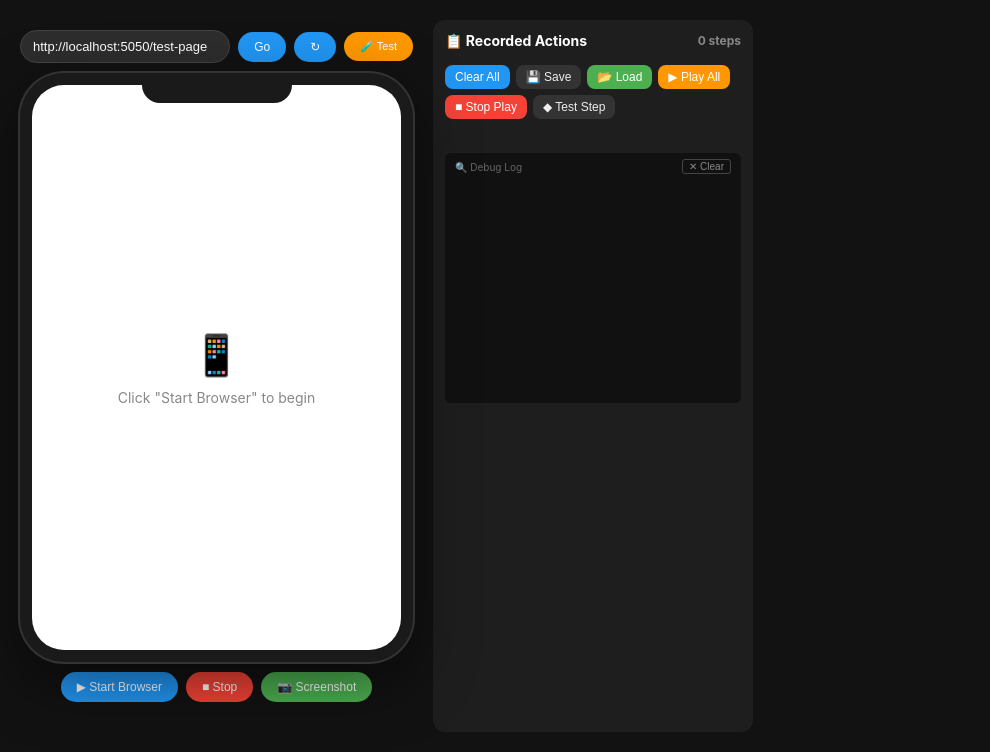
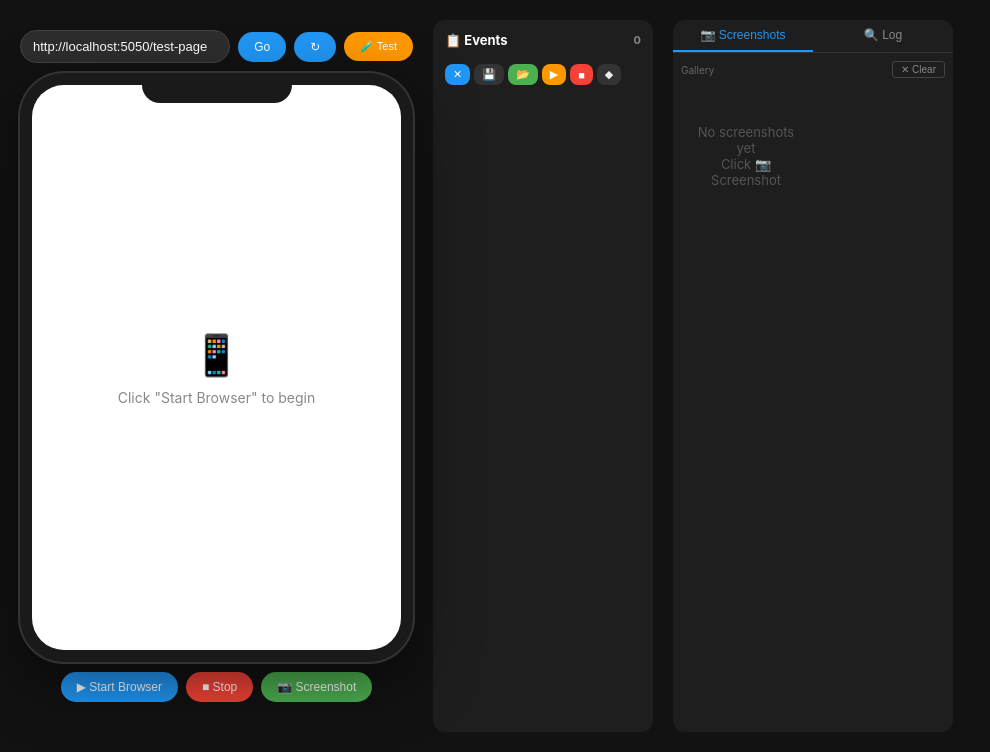
Before and after one commit to luojianwei2006/quora_automation, a Flask app: page /browser in a window 1280 px wide. Shown: the part 48-800 px from the top of the page, without its empty margins (0-990 px from the left). Run offline with Flask 3, Linux system fonts and the light colour scheme; some libraries are stand-ins or nearby versions.

Commit message:
feat: 三列布局 - 手机/事件/截图日志标签切换

```diff
--- a/templates/browser.html
+++ b/templates/browser.html
@@ -13,14 +13,13 @@
             padding: 20px;
             overflow-y: auto;
         }
-        @media (max-width: 900px) {
+        @media (max-width: 1100px) {
             .browser-layout {
                 flex-direction: column;
                 align-items: center;
             }
-            .action-panel {
+            .action-panel, .info-panel {
                 width: 393px !important;
-                height: auto !important;
                 flex: none !important;
             }
         }
@@ -258,7 +257,7 @@
         }
         .browser-toolbar button:hover { background: #1976D2; }
 
-        /* Right panel - action list + debug */
+        /* Middle column - action list + buttons */
         .action-panel {
             background: #1e1e1e;
             border-radius: 12px;
@@ -267,13 +266,13 @@
             display: flex;
             flex-direction: column;
             gap: 8px;
-            width: 320px;
-            flex: 0 0 320px;
+            width: 220px;
+            flex: 0 0 220px;
         }
         .action-panel h3 {
             color: #fff;
             margin: 0;
-            font-size: 14px;
+            font-size: 13px;
             display: flex;
             justify-content: space-between;
             align-items: center;
@@ -282,18 +281,18 @@
             display: flex;
             flex-direction: column;
             gap: 4px;
-            max-height: 320px;
+            max-height: 250px;
             overflow-y: auto;
             flex-shrink: 0;
         }
         .action-item {
             background: #2a2a2a;
             border-radius: 6px;
-            padding: 6px 10px;
+            padding: 5px 8px;
             border-left: 3px solid #555;
             cursor: pointer;
             transition: background 0.15s;
-            font-size: 12px;
+            font-size: 11px;
         }
         .action-item.executed-ok { border-left-color: #4CAF50; }
         .action-item.executed-fail { border-left-color: #f44336; }
@@ -304,13 +303,13 @@
             align-items: center;
         }
         .action-item .action-type {
-            font-size: 11px;
+            font-size: 10px;
             color: #2196F3;
             font-weight: 600;
             text-transform: uppercase;
         }
         .action-item .action-desc {
-            font-size: 11px;
+            font-size: 10px;
             color: #aaa;
             margin-top: 1px;
             overflow: hidden;
@@ -318,50 +317,136 @@
             white-space: nowrap;
         }
         .action-item .action-delay {
-            font-size: 10px;
+            font-size: 9px;
             color: #666;
         }
         .action-item.selected {
             border-left-color: #2196F3;
             background: #2a3040;
         }
-
         .action-panel-footer {
             display: flex;
-            gap: 6px;
+            gap: 4px;
             flex-wrap: wrap;
             flex-shrink: 0;
         }
-
-        /* Debug panel */
-        .debug-panel {
+        .action-panel-footer .btn {
+            padding: 4px 8px;
+            font-size: 11px;
+        }
+
+        /* Right column - Tabs: Screenshots & Log */
+        .info-panel {
+            background: #1e1e1e;
+            border-radius: 12px;
+            display: flex;
+            flex-direction: column;
+            overflow: hidden;
+            width: 280px;
+            flex: 0 0 280px;
+        }
+        .tab-headers {
+            display: flex;
+            border-bottom: 1px solid #333;
+            flex-shrink: 0;
+        }
+        .tab-btn {
             flex: 1;
-            min-height: 80px;
-            max-height: 250px;
+            padding: 8px 12px;
+            border: none;
+            background: transparent;
+            color: #888;
+            cursor: pointer;
+            font-size: 12px;
+            border-bottom: 2px solid transparent;
+            transition: all 0.15s;
+        }
+        .tab-btn:hover { color: #ccc; }
+        .tab-btn.active {
+            color: #2196F3;
+            border-bottom-color: #2196F3;
+        }
+        .tab-content {
+            display: none;
+            flex: 1;
             overflow-y: auto;
-            background: #111;
-            border-radius: 6px;
-            padding: 4px;
-            font-size: 11px;
-        }
-        .debug-panel-header {
+            padding: 8px;
+            min-height: 0;
+        }
+        .tab-content.active { display: flex; flex-direction: column; }
+        .tab-content-header {
             display: flex;
             justify-content: space-between;
             align-items: center;
-            padding: 2px 6px 4px;
+            padding: 0 0 6px;
             color: #666;
             font-size: 10px;
-        }
-        .debug-panel-header button {
+            flex-shrink: 0;
+        }
+        .tab-content-header button {
             background: transparent;
             border: 1px solid #444;
             color: #888;
-            padding: 1px 6px;
+            padding: 2px 8px;
             border-radius: 3px;
             cursor: pointer;
             font-size: 10px;
         }
-        .debug-panel-header button:hover { color: #fff; border-color: #f44336; }
+        .tab-content-header button:hover { color: #fff; border-color: #f44336; }
+
+        /* Screenshot gallery */
+        .screenshot-thumbs {
+            display: grid;
+            grid-template-columns: 1fr 1fr;
+            gap: 4px;
+            overflow-y: auto;
+            flex: 1;
+        }
+        .screenshot-thumbs .shot-item {
+            position: relative;
+            border-radius: 4px;
+            overflow: hidden;
+            border: 1px solid #333;
+            cursor: pointer;
+        }
+        .screenshot-thumbs .shot-item img {
+            width: 100%;
+            display: block;
+        }
+        .screenshot-thumbs .shot-item .shot-time {
+            position: absolute;
+            bottom: 0;
+            left: 0;
+            right: 0;
+            background: rgba(0,0,0,0.7);
+            color: #aaa;
+            font-size: 9px;
+            padding: 2px 4px;
+            text-align: center;
+        }
+        .screenshot-thumbs .shot-empty {
+            color: #555;
+            font-size: 13px;
+            text-align: center;
+            padding: 40px 10px;
+        }
+
+        /* Debug log in tab */
+        .log-content {
+            flex: 1;
+            overflow-y: auto;
+            background: #111;
+            border-radius: 4px;
+            padding: 6px;
+            font-size: 10px;
+            font-family: monospace;
+            min-height: 80px;
+        }
+        .log-content .log-line { margin-bottom: 2px; }
+        .log-content .log-info { color: #9fa8da; }
+        .log-content .log-ok { color: #a5d6a7; }
+        .log-content .log-warn { color: #ffcc80; }
+        .log-content .log-error { color: #ef9a9a; }
 
         /* Element info badge */
         .element-info-badge {
@@ -446,28 +531,45 @@
             <div id="browserStatusMsg" style="text-align:center;font-size:11px;color:#888;min-height:16px;margin-top:4px;width:393px;"></div>
         </div>
 
-        <!-- Action Panel -->
+        <!-- Action Panel (middle column) -->
         <div class="action-panel" id="actionPanel">
             <h3>
-                <span>📋 Recorded Actions</span>
-                <span style="font-size:12px;color:#888;" id="actionCount">0 steps</span>
+                <span>📋 Events</span>
+                <span style="font-size:11px;color:#888;" id="actionCount">0</span>
             </h3>
             <div class="action-list" id="actionList"></div>
             <div class="action-panel-footer">
-                <button class="btn btn-sm btn-primary" onclick="clearActions()">Clear All</button>
-                <button class="btn btn-sm btn-secondary" onclick="saveRecording()">💾 Save</button>
-                <button class="btn btn-sm btn-success" onclick="loadRecordingUI()">📂 Load</button>
-                <button class="btn btn-sm btn-warning" onclick="startPlayback()">▶ Play All</button>
-                <button class="btn btn-sm btn-danger" onclick="abortPlayback()">■ Stop Play</button>
-                <button class="btn btn-sm btn-secondary" onclick="testSingleStep()">◆ Test Step</button>
+                <button class="btn btn-sm btn-primary" onclick="clearActions()" title="Clear All">✕</button>
+                <button class="btn btn-sm btn-secondary" onclick="saveRecording()">💾</button>
+                <button class="btn btn-sm btn-success" onclick="loadRecordingUI()">📂</button>
+                <button class="btn btn-sm btn-warning" onclick="startPlayback()">▶</button>
+                <button class="btn btn-sm btn-danger" onclick="abortPlayback()">■</button>
+                <button class="btn btn-sm btn-secondary" onclick="testSingleStep()">◆</button>
             </div>
-            <div id="playbackStatus" style="font-size:11px;color:#888;min-height:18px;flex-shrink:0;"></div>
-            <div class="debug-panel" id="debugPanelContainer">
-                <div class="debug-panel-header">
-                    <span>🔍 Debug Log</span>
+            <div id="playbackStatus" style="font-size:10px;color:#888;min-height:16px;flex-shrink:0;"></div>
+        </div>
+
+        <!-- Info Panel (right column) - Tabs -->
+        <div class="info-panel" id="infoPanel">
+            <div class="tab-headers">
+                <button class="tab-btn active" onclick="switchTab('screenshots')">📷 Screenshots</button>
+                <button class="tab-btn" onclick="switchTab('log')">🔍 Log</button>
+            </div>
+            <div class="tab-content active" id="tab-screenshots">
+                <div class="tab-content-header">
+                    <span>Gallery</span>
+                    <button onclick="clearScreenshots()" title="Clear all screenshots">✕ Clear</button>
+                </div>
+                <div class="screenshot-thumbs" id="screenshotThumbs">
+                    <div class="shot-empty">No screenshots yet<br>Click 📷 Screenshot</div>
+                </div>
+            </div>
+            <div class="tab-content" id="tab-log">
+                <div class="tab-content-header">
+                    <span>Messages</span>
                     <button onclick="clearDebugLog()" title="Clear log">✕ Clear</button>
                 </div>
-                <div id="debugPanel"></div>
+                <div class="log-content" id="debugPanel"></div>
             </div>
         </div>
     </div>
@@ -528,6 +630,7 @@
         var selectedActionIdx = -1;
         var formMode = 'add';
         var editingActionIdx = -1;
+        var screenshotHistory = [];  // Store screenshots for gallery
 
         let cursorX = 200, cursorY = 400;
         let isDraggingCursor = false;
@@ -537,6 +640,15 @@
         let dragStartX = 0, dragStartY = 0, isDraggingForRecord = false;
 
         // ─── Debug logger ───────────────────────────────────────────
+        // ─── Tab Switching ──────────────────────────────────
+        function switchTab(name) {
+            document.querySelectorAll('.tab-btn').forEach(function(b) { b.classList.remove('active'); });
+            document.querySelectorAll('.tab-content').forEach(function(c) { c.classList.remove('active'); });
+            document.querySelector('.tab-btn[onclick="switchTab(\'' + name + '\')"]').classList.add('active');
+            document.getElementById('tab-' + name).classList.add('active');
+        }
+
+        // ─── Debug Log ──────────────────────────────────────
         function debug(msg, type) {
             type = type || 'info';
             var ts = new Date().toLocaleTimeString();
@@ -545,17 +657,57 @@
 
             var panel = document.getElementById('debugPanel');
             if (!panel) return;
-            var container = document.getElementById('debugPanelContainer');
-            if (container) container.style.display = 'block';
             var entry = document.createElement('div');
+            entry.className = 'log-line log-' + type;
             entry.textContent = line;
-            entry.style.cssText = 'font-size:11px;font-family:monospace;padding:2px 4px;' +
-                (type === 'error' ? 'color:#f44336;' :
-                 type === 'ok' ? 'color:#4CAF50;' :
-                 type === 'warn' ? 'color:#FF9800;' : 'color:#888;');
             panel.prepend(entry);
-            // Keep max 50 lines
-            while (panel.children.length > 50) panel.lastChild.remove();
+            while (panel.children.length > 200) panel.lastChild.remove();
+        }
+
+        function clearDebugLog() {
+            var panel = document.getElementById('debugPanel');
+            if (panel) panel.innerHTML = '';
+        }
+
+        // ─── Screenshot Gallery ─────────────────────────────
+        function addToScreenshotGallery(dataUrl) {
+            var now = new Date();
+            var ts = now.toLocaleTimeString();
+            screenshotHistory.push({ dataUrl: dataUrl, time: ts });
+            renderScreenshotGallery();
+        }
+
+        function renderScreenshotGallery() {
+            var container = document.getElementById('screenshotThumbs');
+            if (!container) return;
+            container.innerHTML = '';
+            if (screenshotHistory.length === 0) {
+                container.innerHTML = '<div class="shot-empty">No screenshots yet<br>Click 📷 Screenshot</div>';
+                return;
+            }
+            for (var i = screenshotHistory.length - 1; i >= 0; i--) {
+                var shot = screenshotHistory[i];
+                var item = document.createElement('div');
+                item.className = 'shot-item';
+                item.title = 'Click to view full size';
+                item.onclick = (function(dataUrl) {
+                    return function() {
+                        var img = document.getElementById('browserScreenshot');
+                        img.src = dataUrl;
+                        img.style.display = 'block';
+                        document.getElementById('browserPlaceholder').style.display = 'none';
+                        switchTab('screenshots');
+                    };
+                })(shot.dataUrl);
+                item.innerHTML = '<img src="' + shot.dataUrl + '" alt="Screenshot"><div class="shot-time">' + shot.time + '</div>';
+                container.appendChild(item);
+            }
+        }
+
+        function clearScreenshots() {
+            screenshotHistory = [];
+            renderScreenshotGallery();
+            debug('Screenshots cleared', 'info');
         }
 
         function showStatus(msg, type) {
@@ -701,7 +853,8 @@
                     img.src = data.screenshot;
                     img.style.display = 'block';
                     document.getElementById('browserPlaceholder').style.display = 'none';
-                    debug('Screenshot taken and displayed, size=' + data.screenshot.length, 'ok');
+                    addToScreenshotGallery(data.screenshot);
+                    debug('Screenshot taken, size=' + data.screenshot.length, 'ok');
                 } else {
                     debug('No screenshot returned from server', 'warn');
                 }
@@ -1473,11 +1626,6 @@
             }
         }, 3000);
 
-        function clearDebugLog() {
-            var panel = document.getElementById('debugPanel');
-            if (panel) panel.innerHTML = '';
-        }
-
         console.log('📱 Mobile Browser Simulator loaded');
         console.log('💡 Right-click on the phone screen to record actions');
         console.log('💡 Click on actions in the list to edit them');
```
